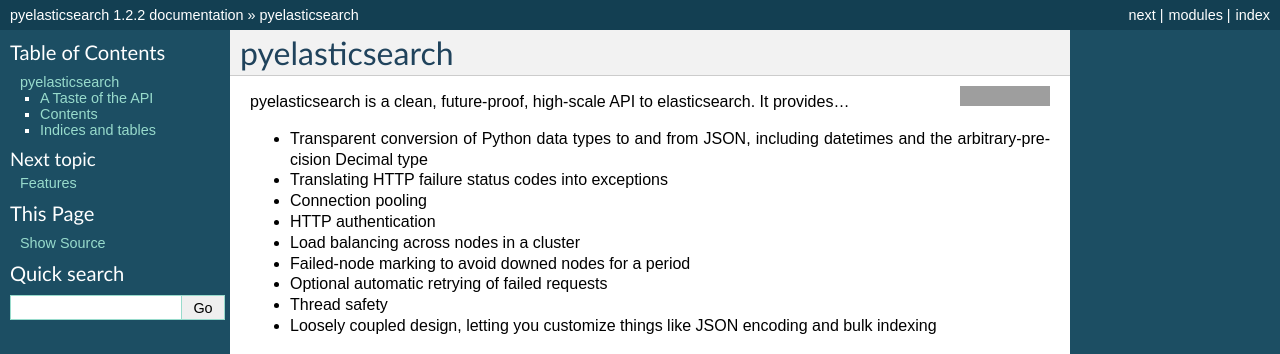
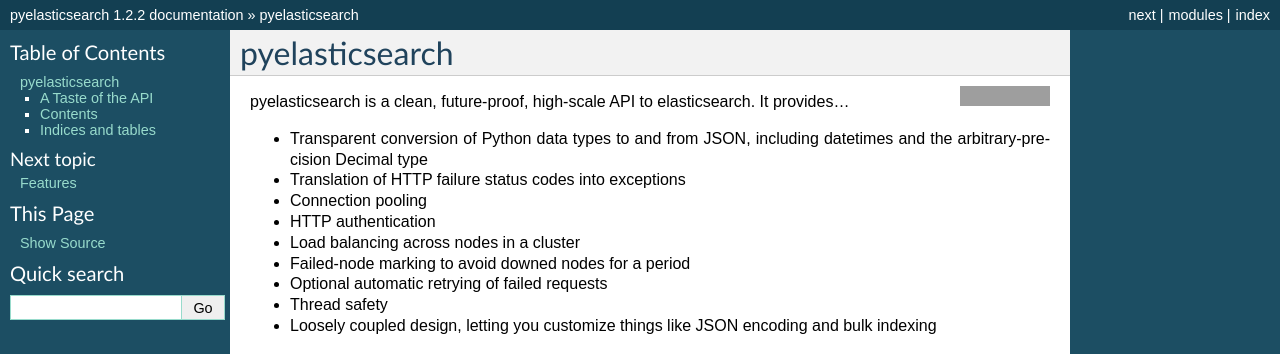
Before and after one commit to pyelasticsearch/pyelasticsearch, a Sphinx documentation site: the page built from docs/source/index.rst, in a window 1280 px wide and 900 px high. Shown: the top 354 px of the window. Built offline with Sphinx 7.4.7, drawn with Linux system fonts in a browser that asks for light colours; grey boxes are pictures that could not be loaded.

Commit message:
Fix a grammar nit on the front page of the docs.

```diff
--- a/docs/source/index.rst
+++ b/docs/source/index.rst
@@ -12,7 +12,7 @@
 
 * Transparent conversion of Python data types to and from JSON, including
   datetimes and the arbitrary-precision Decimal type
-* Translating HTTP failure status codes into exceptions
+* Translation of HTTP failure status codes into exceptions
 * Connection pooling
 * HTTP authentication
 * Load balancing across nodes in a cluster
```
